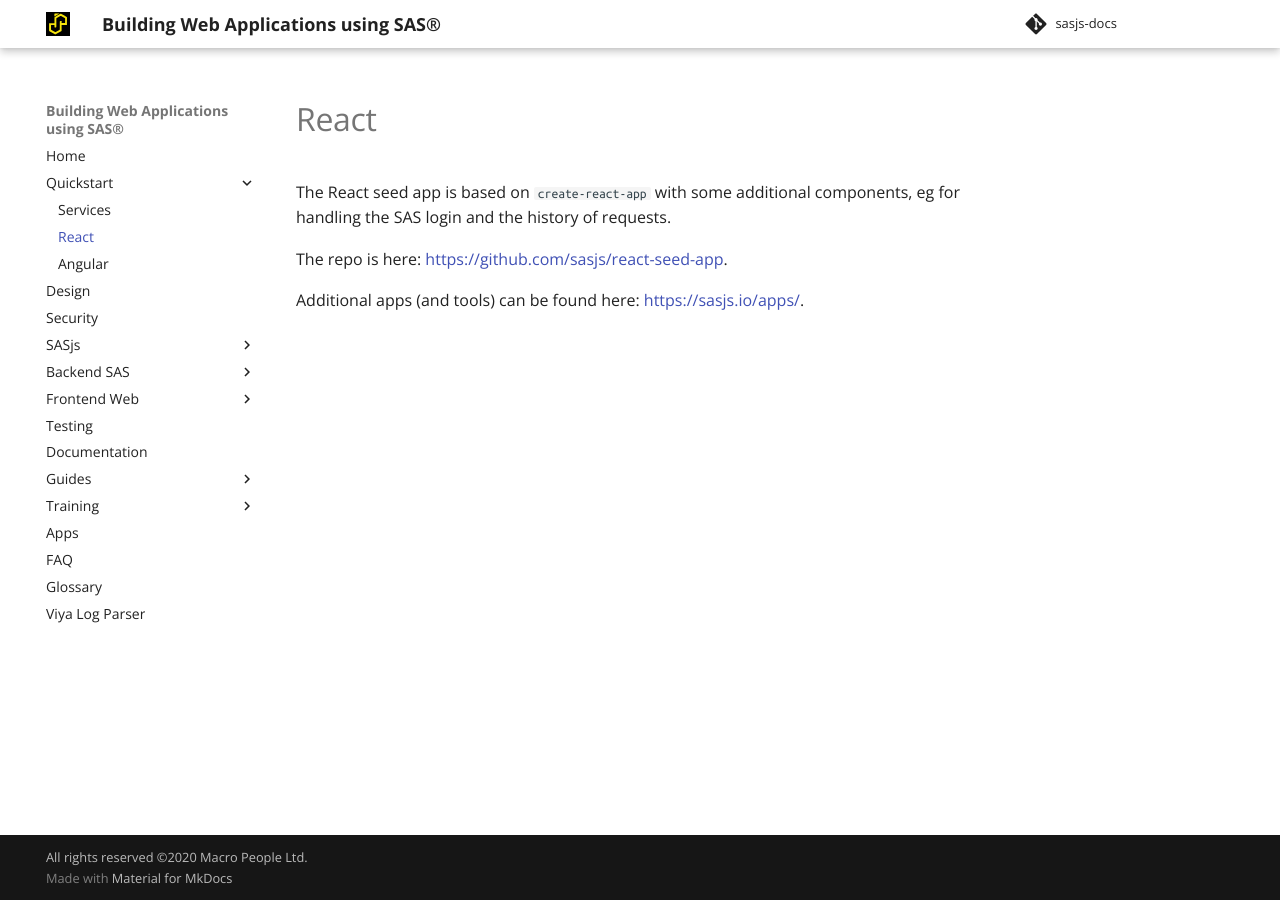
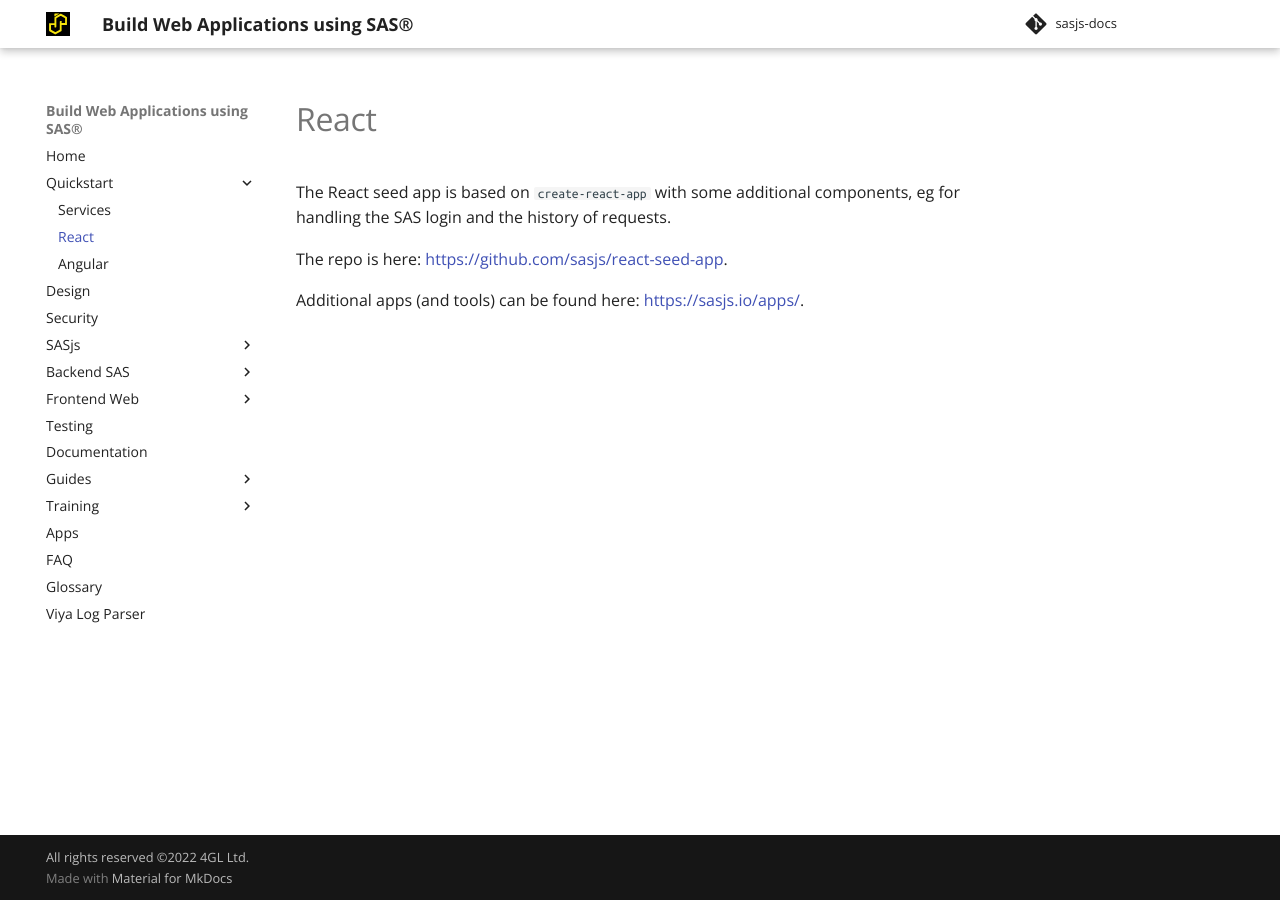
Before and after one commit to sasjs/sasjs.io, an MkDocs documentation site: the page built from docs/react.md, in a window 1280 px wide. Built offline with MkDocs 1.6.1 and Material for MkDocs 9.7.7, drawn with Linux system fonts in a browser that asks for light colours.

Commit message:
chore: tidy up

```diff
--- a/mkdocs.yml
+++ b/mkdocs.yml
@@ -1,4 +1,4 @@
-site_name: Building Web Applications using SAS®
+site_name: Build Web Applications using SAS®
 site_url: https://sasjs.io
 nav:
   - Home: index.md
@@ -86,6 +86,6 @@
       - icon: fontawesome/brands/linkedin
         link: https://linkedin.com/company/sasjs
         name: SASjs on LinkedIn
-copyright: All rights reserved &copy;2020 Macro People Ltd.
+copyright: All rights reserved &copy;2022 4GL Ltd.
 
 google_analytics: ['UA-109713029-8', 'sasjs.io']
--- a/package.json
+++ b/package.json
@@ -1,7 +1,7 @@
 {
   "name": "devdocs",
   "version": "1.1.1",
-  "description": "How to Build Web Applications using SAS®",
+  "description": "Build Web Applications using SAS®",
   "main": "index.js",
   "directories": {
     "doc": "docs"
```
Also changed, not shown: docs/index.md (+4 -4 lines), 1 other file.
